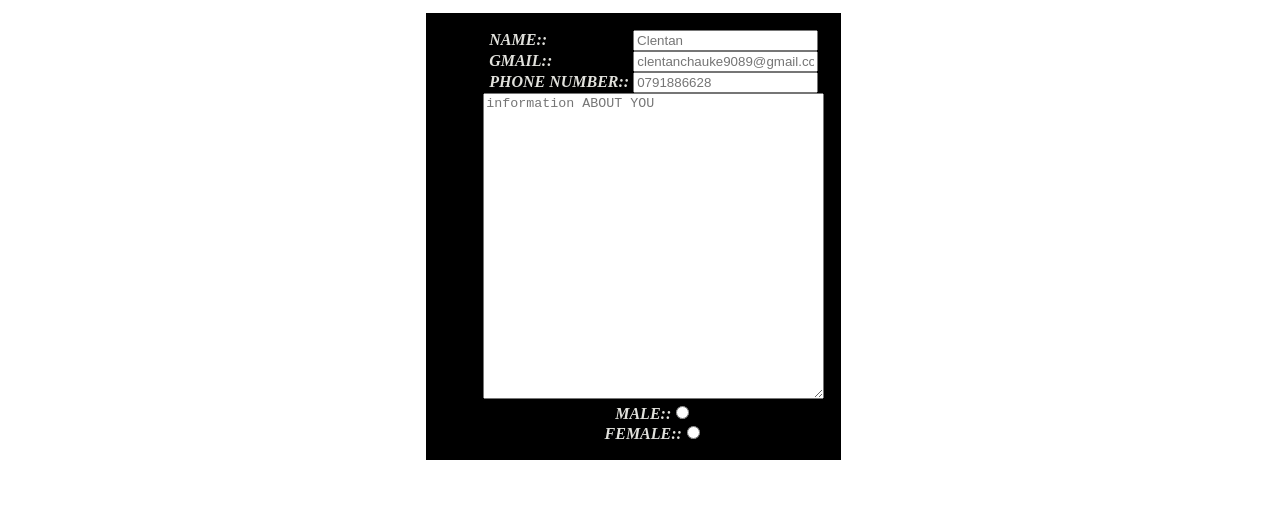
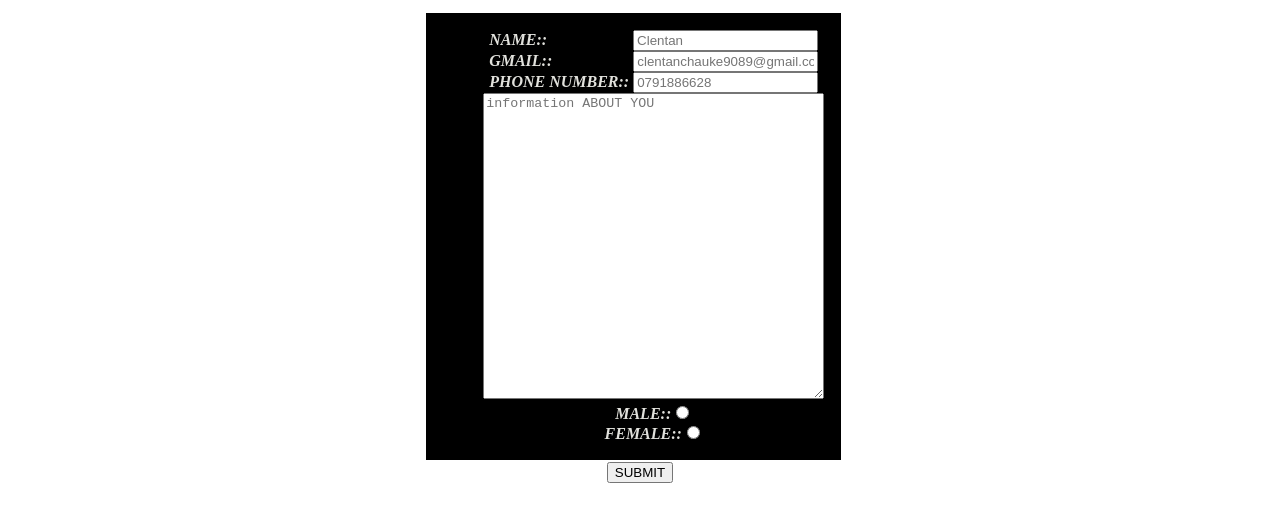
Before and after one commit to Clentan/Bootcamp2025, a plain HTML site: page task2contactme.html in a window 1280 px wide. Shown: the part 246-768 px from the top of the page. Drawn offline with Linux system fonts and the light colour scheme.

Commit message:
ADDING A BOTTON

```diff
--- a/task2contactme.html
+++ b/task2contactme.html
@@ -48,12 +48,10 @@
         <th width="33&" ></th>
 
     </tr>
-
-
-
-
   </table>
-
+<div align="center">
+<button type="button">SUBMIT</button>
+</div>
 
 
 </body>
```
